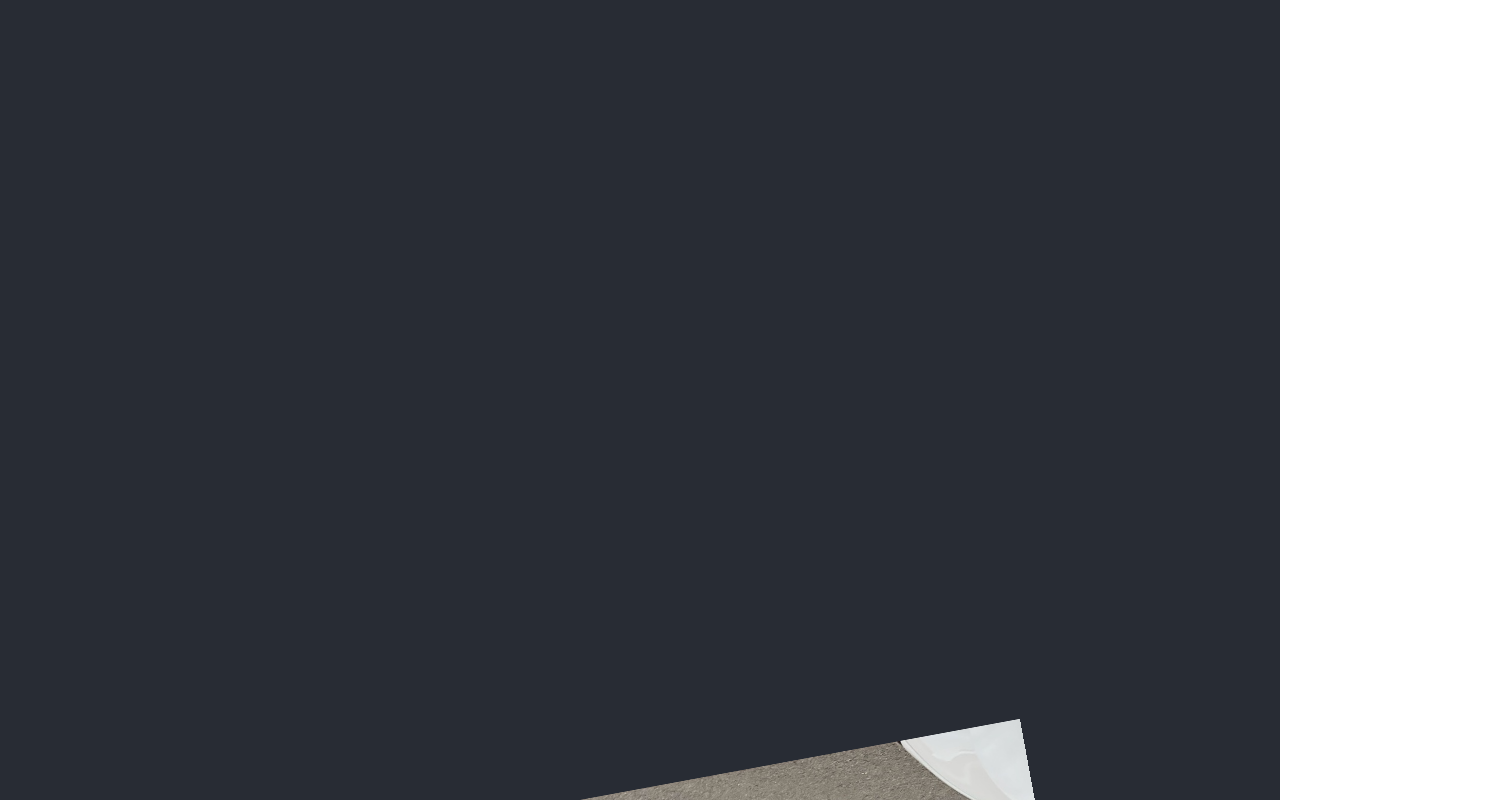
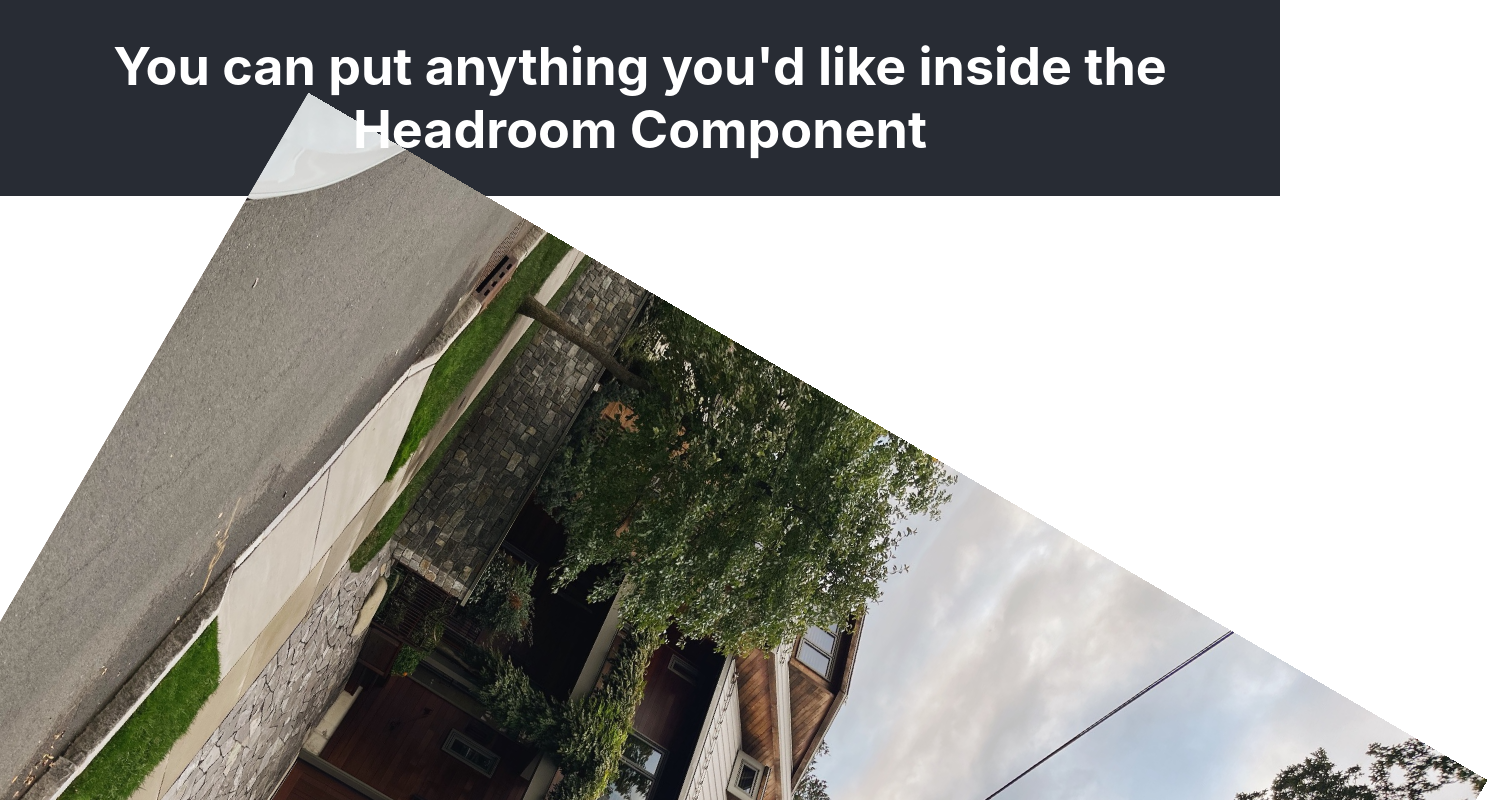
Before and after one commit to brandonhv/heartsOfTruth, a React (Create React App) app in the folder client/: page / in a window 1280 px wide. Shown: the top 800 px of the page, 1488 px wide, since content can reach past the window. Built offline with nearby package versions, Linux system fonts and the light colour scheme.

Commit message:
React headroom has been added

```diff
--- a/client/package.json
+++ b/client/package.json
@@ -9,6 +9,7 @@
     "@testing-library/user-event": "^13.5.0",
     "react": "^19.0.0",
     "react-dom": "^19.0.0",
+    "react-headroom": "^3.2.1",
     "react-scripts": "5.0.1",
     "web-vitals": "^2.1.4"
   },
--- a/client/src/App.css
+++ b/client/src/App.css
@@ -16,7 +16,7 @@
 
 .App-header {
   background-color: #282c34;
-  min-height: 100vh;
+  min-height: 10vh;
   display: flex;
   flex-direction: column;
   align-items: center;
--- a/client/src/App.js
+++ b/client/src/App.js
@@ -1,11 +1,12 @@
 import './App.css';
 import Content from './Content';
+import Header from './Header';
 
 
 function App() {
   return (
     <div className="App">
-      <header className="App-header"> </header>
+      <Header />
       <Content />
       <Content />
       <Content />
--- /dev/null
+++ b/client/src/Header.js
@@ -0,0 +1,14 @@
+import React from "react";
+import Headroom from 'react-headroom';
+
+
+const Header = () => {
+
+    return (
+        <Headroom className="App-header">
+        <h1>You can put anything you'd like inside the Headroom Component</h1>
+        </Headroom>
+    );
+};
+
+export default Header;
```
Also changed, not shown: 1 other file (tests, documents, lock files or other folders).
